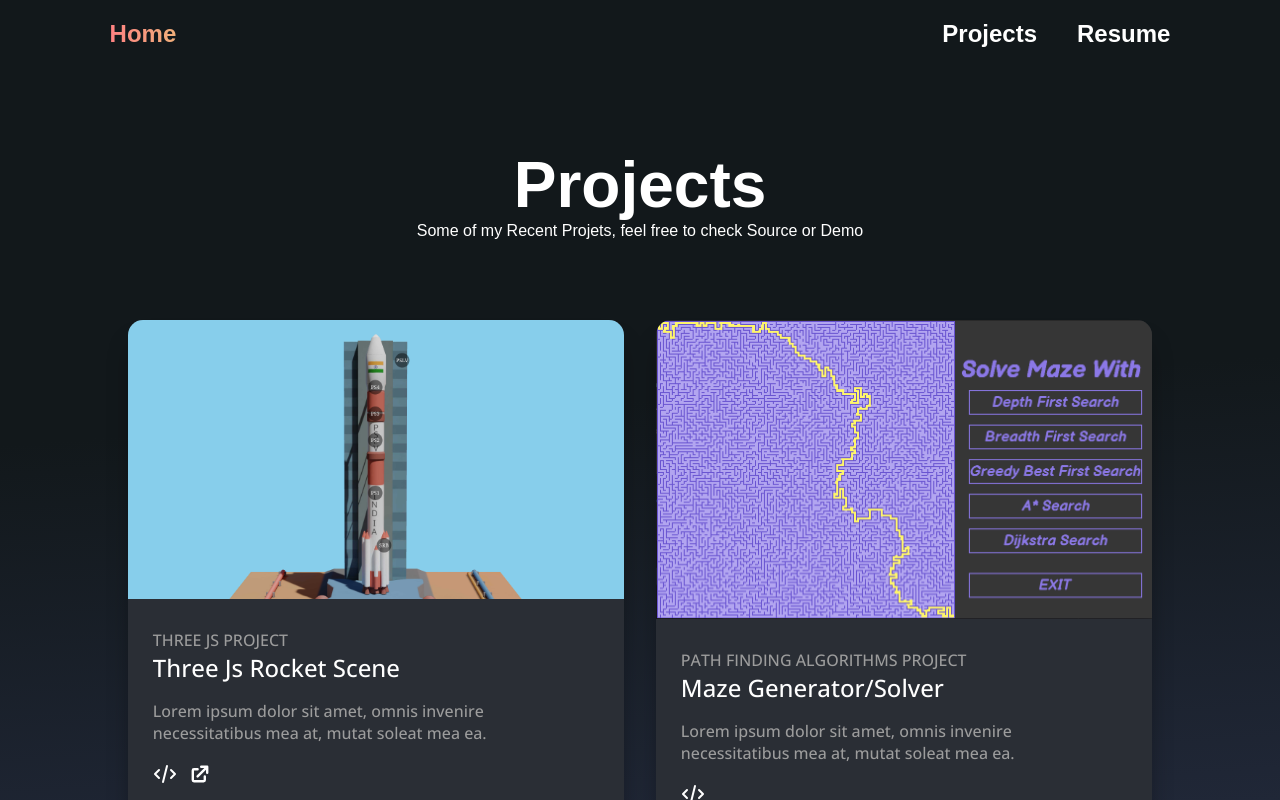
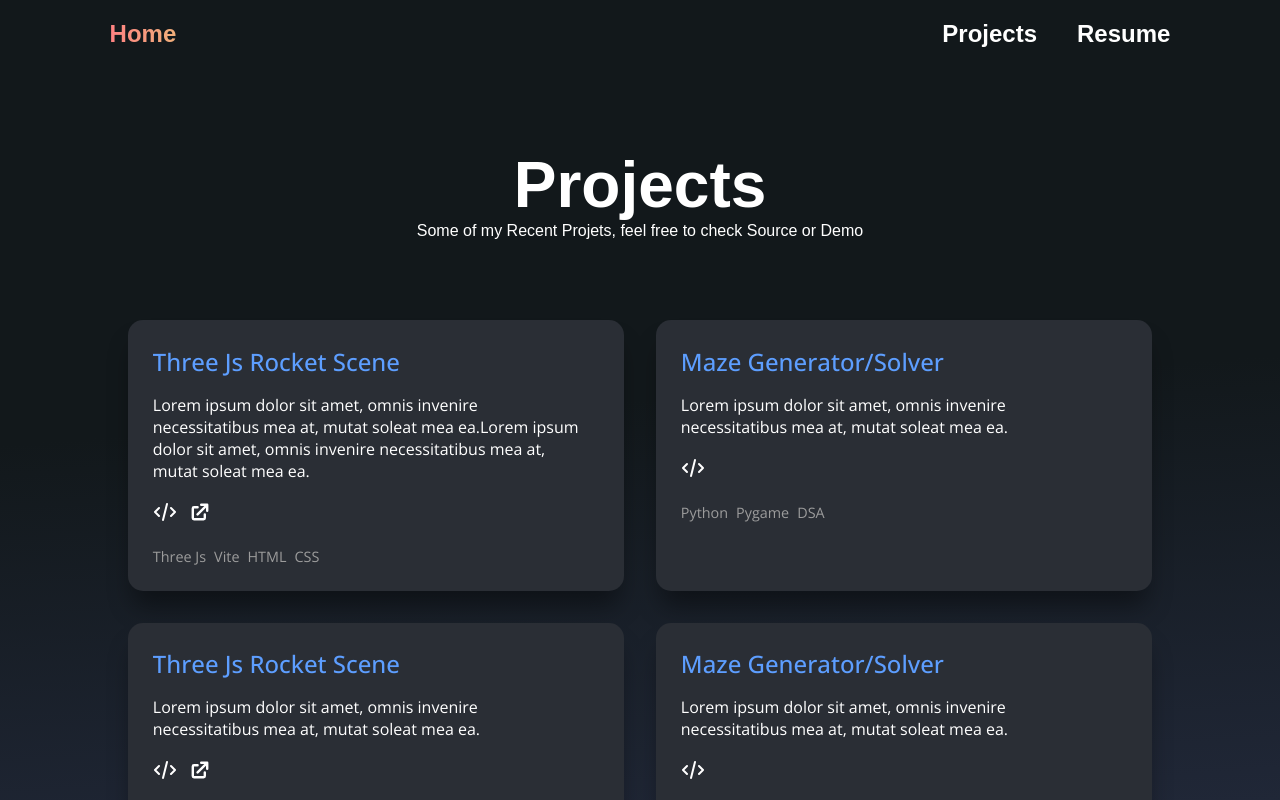
Before and after one commit to vaishnav/vaishnavsh, a React (Vite) app in the folder vaishnavsh/: page /project in a window 1280 px wide. Built offline with nearby package versions, Linux system fonts and the light colour scheme; a web font is replaced by a local one.

Commit message:
remove images from projects cards and change projects cards styling

```diff
--- a/vaishnavsh/src/components/Projects/Project.tsx
+++ b/vaishnavsh/src/components/Projects/Project.tsx
@@ -26,13 +26,13 @@ const Project = (props:ProjectProps) => {
 
     return (
         <div className="project-body">
-            <div className='project-image'>
+            {/* <div className='project-image'>
                 <img src={project.image} alt="" />
-            </div>
+            </div> */}
             <div className="project-info">
-                <div className="project-type">
+                {/* <div className="project-type">
                     {project.projectType.toUpperCase()}
-                </div>
+                </div> */}
                 <div className="project-name">
                     {project.name}
                 </div>
--- a/vaishnavsh/src/components/Projects/Projects.scss
+++ b/vaishnavsh/src/components/Projects/Projects.scss
@@ -25,11 +25,12 @@
             }
             .project-name {
                 font-size: 1.5rem;
+                color: Variables.$highlight;
             }
             .project-description {
-                color: Variables.$grayish;
                 margin: 1rem 1rem 1rem 0rem;
                 font-size: 1rem;
+                font-weight: 400;
             }
             .project-links {
                 font-size: 1.5rem;
@@ -42,7 +43,9 @@
             .project-stacks {
                 display: flex;
                 gap: 0.5rem;
-                color: Variables.$highlight;
+                color: Variables.$grayish;
+                font-weight: 100;
+                font-size: 0.9rem;
             }
         }
         .project-image {
--- a/vaishnavsh/src/components/Projects/Projects.tsx
+++ b/vaishnavsh/src/components/Projects/Projects.tsx
@@ -11,7 +11,7 @@ const projectsList:ProjectInfo[] = [
   {
     name: "Three Js Rocket Scene",
     projectType: "Three Js Project",
-    description: "Lorem ipsum dolor sit amet, omnis invenire necessitatibus mea at, mutat soleat mea ea. ",
+    description: "Lorem ipsum dolor sit amet, omnis invenire necessitatibus mea at, mutat soleat mea ea.Lorem ipsum dolor sit amet, omnis invenire necessitatibus mea at, mutat soleat mea ea. ",
     stack: ["Three Js","Vite","HTML","CSS"],
     source: "https://github.com/vaishnav/threejs_rockets",
     demo: "https://vaishnav.github.io/threejs_rockets/",
```
Also changed, not shown: vaishnavsh/src/assets/projects/project1.png (deleted), vaishnavsh/src/assets/projects/project2.png (deleted).
